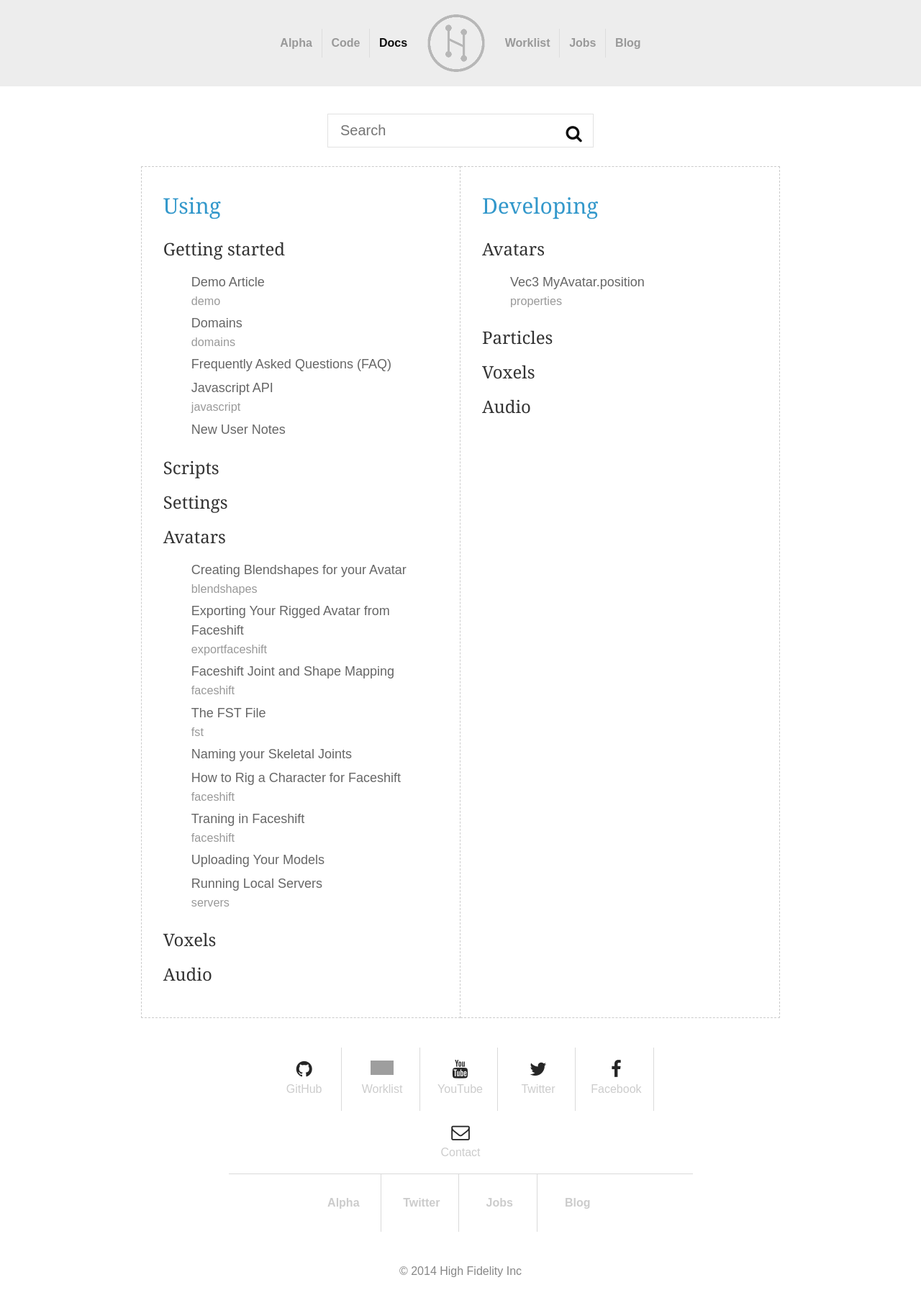
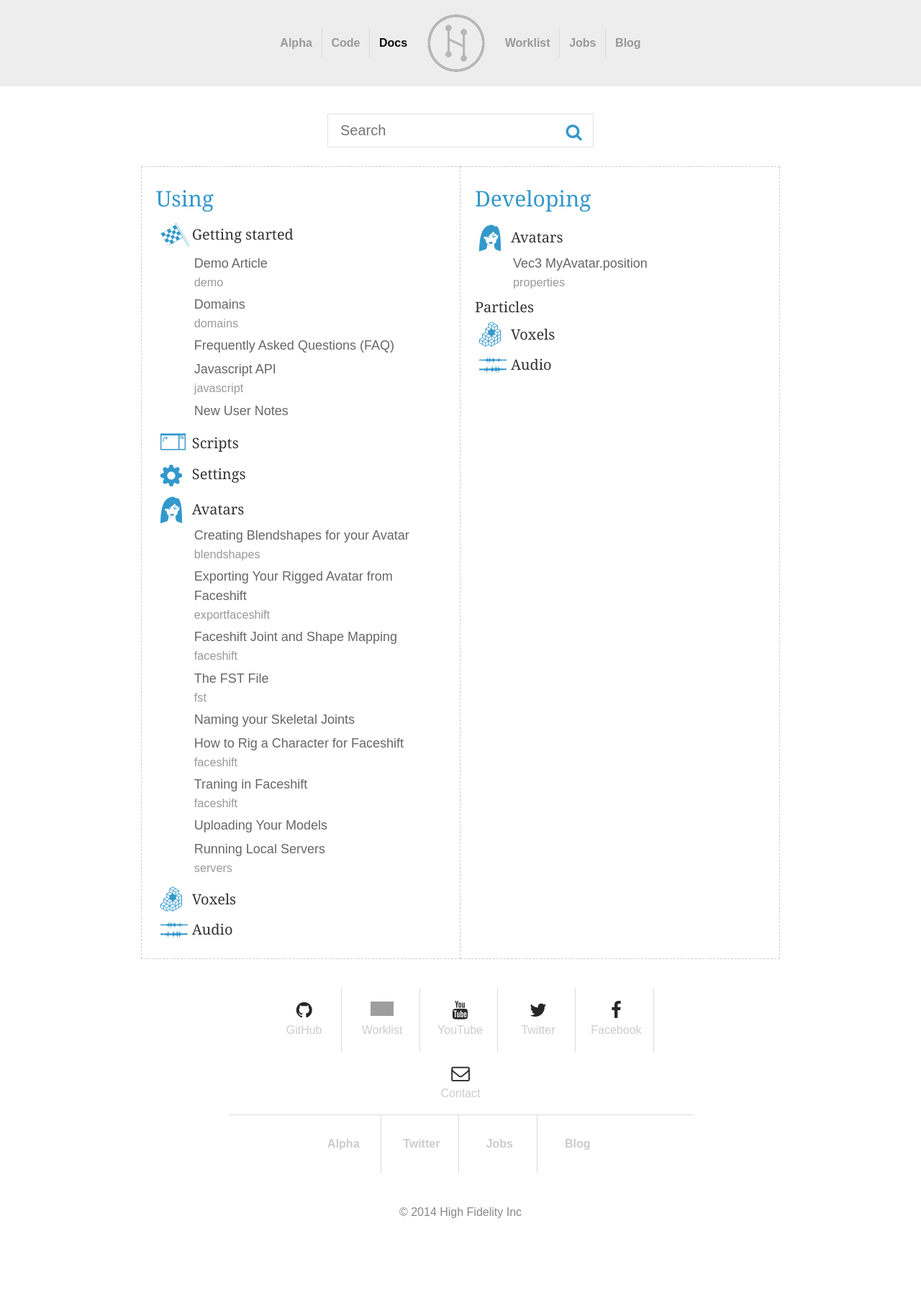
Before and after one commit to zzmp/hifi-docs, a Jekyll site: the page built from index.md, in a window 1280 px wide. Shown: the whole page at 72% size. Built offline with Jekyll 4.4.1, drawn with Linux system fonts in a browser that asks for light colours; nearby versions of some CDN libraries; some web fonts are replaced; a script that is not in the unit is left out; comment, search, counter and statistics services are not loaded; after the commit the page ends 1729 px from its top, so only the background shows below that; grey boxes are pictures that could not be loaded.

Commit message:
added images

```diff
--- a/_includes/index.html
+++ b/_includes/index.html
@@ -1,7 +1,7 @@
 <section class="hf using">
   <h2>Using</h2>
   {% for cat in site.article-categories %}
-  <h3>{{ cat | replace: '-', ' ' | capitalize }}</h3>
+  <h3 class="{{cat}}">{{ cat | replace: '-', ' ' | capitalize }}</h3>
   <ul>
     {% for page in site.articles %}
     {% if page.category == cat %}
@@ -20,7 +20,7 @@
 <section class="hf developing">
   <h2>Developing</h2>
   {% for cat in site.api-categories %}
-  <h3>{{ cat | replace: '-', ' ' | capitalize }}</h3>
+  <h3 class="{{cat}}">{{ cat | replace: '-', ' ' | capitalize }}</h3>
   <ul>
     {% for page in site.api %}
     {% if page.category == cat %}
--- a/build/main.css
+++ b/build/main.css
@@ -2142,9 +2142,6 @@
 p {
   margin: .6em 0px 1.2em; }
 
-ul, ol {
-  margin: 1em 0 1em 2em; }
-
 a, a:link, a:visited {
   color: #3398CB;
   text-decoration: none; }
@@ -2451,9 +2448,9 @@
   #site-links a > span {
     display: none; } }
 /* Page Components
- *
- * I just put them all in here cause they're all pretty related.
- */
+*
+* I just put them all in here cause they're all pretty related.
+*/
 /* Page Declarations */
 .hf.page {
   display: -webkit-box;
@@ -2533,7 +2530,7 @@
   -webkit-flex: 1 1 50%;
       -ms-flex: 1 1 50%;
           flex: 1 1 50%;
-  padding: 30px;
+  padding: 20px 20px 20px 20px;
   border: 1px dashed #CBCBCB; }
 
 .hf.home.page section:last-of-type {
@@ -2698,6 +2695,61 @@
   font-size: 12px;
   color: #666; }
 
+div.index h3.getting-started {
+  background: url(/assets/images/icons/getting-started.svg) no-repeat;
+  background-size: 40px 50px;
+  padding-left: 50px;
+  background-position: 6px -9px;
+  height: 40px;
+  line-height: 32px; }
+
+div.index h3.scripts {
+  background: url(/assets/images/icons/scripts.svg) no-repeat;
+  background-size: 35px 50px;
+  padding-left: 50px;
+  background-position: 6px -9px;
+  height: 35px;
+  line-height: 35px; }
+
+div.index h3.settings {
+  background: url(/assets/images/icons/settings.svg) no-repeat;
+  background-size: 30px 54px;
+  padding-left: 50px;
+  background-position: 6px -9px;
+  height: 35px;
+  line-height: 32px; }
+
+div.index h3.avatars {
+  background: url(/assets/images/icons/avatars.svg) no-repeat;
+  background-size: 30px 60px;
+  padding-left: 50px;
+  background-position: 6px -9px;
+  height: 40px;
+  line-height: 40px; }
+
+div.index h3.voxels {
+  background: url(/assets/images/icons/voxels.svg) no-repeat;
+  background-size: 30px 53px;
+  padding-left: 50px;
+  background-position: 6px -9px;
+  height: 35px;
+  line-height: 35px; }
+
+div.index h3.audio {
+  background: url(/assets/images/icons/docs-audio.svg) no-repeat;
+  background-size: 38px 50px;
+  padding-left: 50px;
+  background-position: 6px -9px;
+  height: 35px;
+  line-height: 30px; }
+
+div.index h3 {
+  margin-top: 10px !important;
+  font-size: 20px; }
+
+div.index ul {
+  padding-left: 50px; }
+
 @media all and (max-width: 800px) {
   .hf.home.page > section {
     -webkit-box-flex: 1;
@@ -3067,3 +3119,8 @@
   display: inline;
   margin: 0px;
   padding: 0px; }
+
+.fa-search:before {
+  color: #3398cb;
+  position: relative;
+  top: -2px; }
```
Also changed, not shown: assets/css/main.scss (+6 -1 lines), assets/css/page.scss (+131 -32 lines), assets/css/main.min.css.
